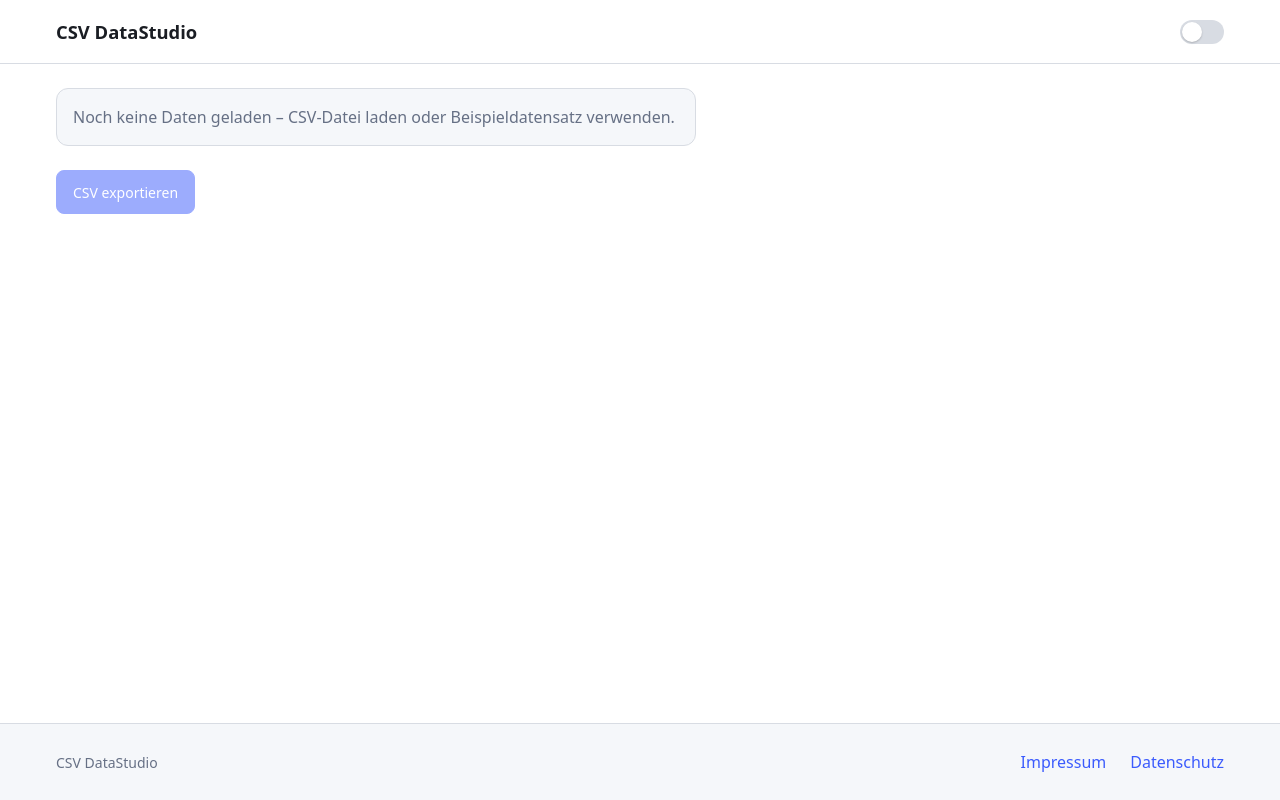
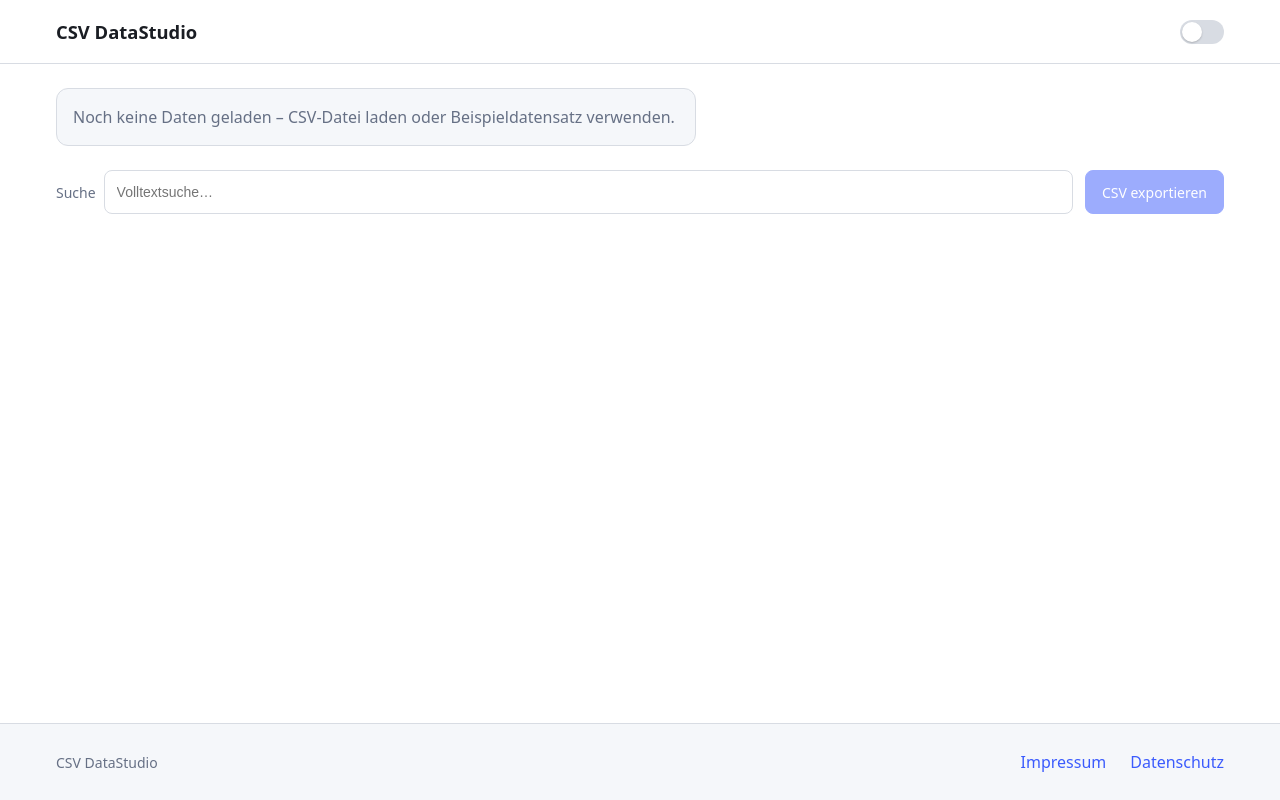
Before and after one commit to M3-13/e2e-spa-datastudio-20260905-091440-1b90, a React (Vite) app: page / in a window 1280 px wide. Built offline with nearby package versions, Linux system fonts and the light colour scheme.

Commit message:
feat: Volltextsuche implementieren
Closes #2

```diff
--- a/src/components/SearchBar.tsx
+++ b/src/components/SearchBar.tsx
@@ -1,5 +1,50 @@
+import type { CSSProperties } from 'react';
+import { useApp } from '../state/store';
+
+const styles: Record<string, CSSProperties> = {
+  field: {
+    display: 'inline-flex',
+    alignItems: 'center',
+    gap: 'var(--space-1)',
+    flex: '1 1 240px',
+    minWidth: '200px',
+  },
+  label: {
+    fontSize: '14px',
+    color: 'var(--color-muted)',
+    whiteSpace: 'nowrap',
+  },
+  input: {
+    width: '100%',
+    minHeight: '44px',
+    padding: '8px 12px',
+    fontSize: '14px',
+    color: 'var(--color-fg)',
+    backgroundColor: 'var(--color-bg)',
+    border: '1px solid var(--color-border)',
+    borderRadius: 'var(--radius-md)',
+    outline: 'none',
+  },
+};
+
 function SearchBar() {
-  return null;
+  const { state, actions } = useApp();
+
+  return (
+    <div style={styles.field}>
+      <label htmlFor="search-input" style={styles.label}>
+        Suche
+      </label>
+      <input
+        id="search-input"
+        type="search"
+        value={state.view.search}
+        placeholder="Volltextsuche…"
+        onChange={(e) => actions.setSearch(e.target.value)}
+        style={styles.input}
+      />
+    </div>
+  );
 }
 
 export default SearchBar;
--- a/src/lib/search.ts
+++ b/src/lib/search.ts
@@ -1,7 +1,20 @@
 import type { Column, Row } from '../types';
 
 export function searchRows(rows: Row[], columns: Column[], query: string): Row[] {
-  void columns;
-  void query;
-  return rows;
+  const q = query.trim().toLowerCase();
+  if (q === '') {
+    return rows;
+  }
+
+  const visibleKeys = columns.filter((c) => c.visible).map((c) => c.key);
+
+  return rows.filter((row) =>
+    visibleKeys.some((key) => {
+      const value = row[key];
+      if (value === null || value === undefined) {
+        return false;
+      }
+      return String(value).toLowerCase().includes(q);
+    }),
+  );
 }
```
Also changed, not shown: 1 other file (tests, documents, lock files or other folders).
